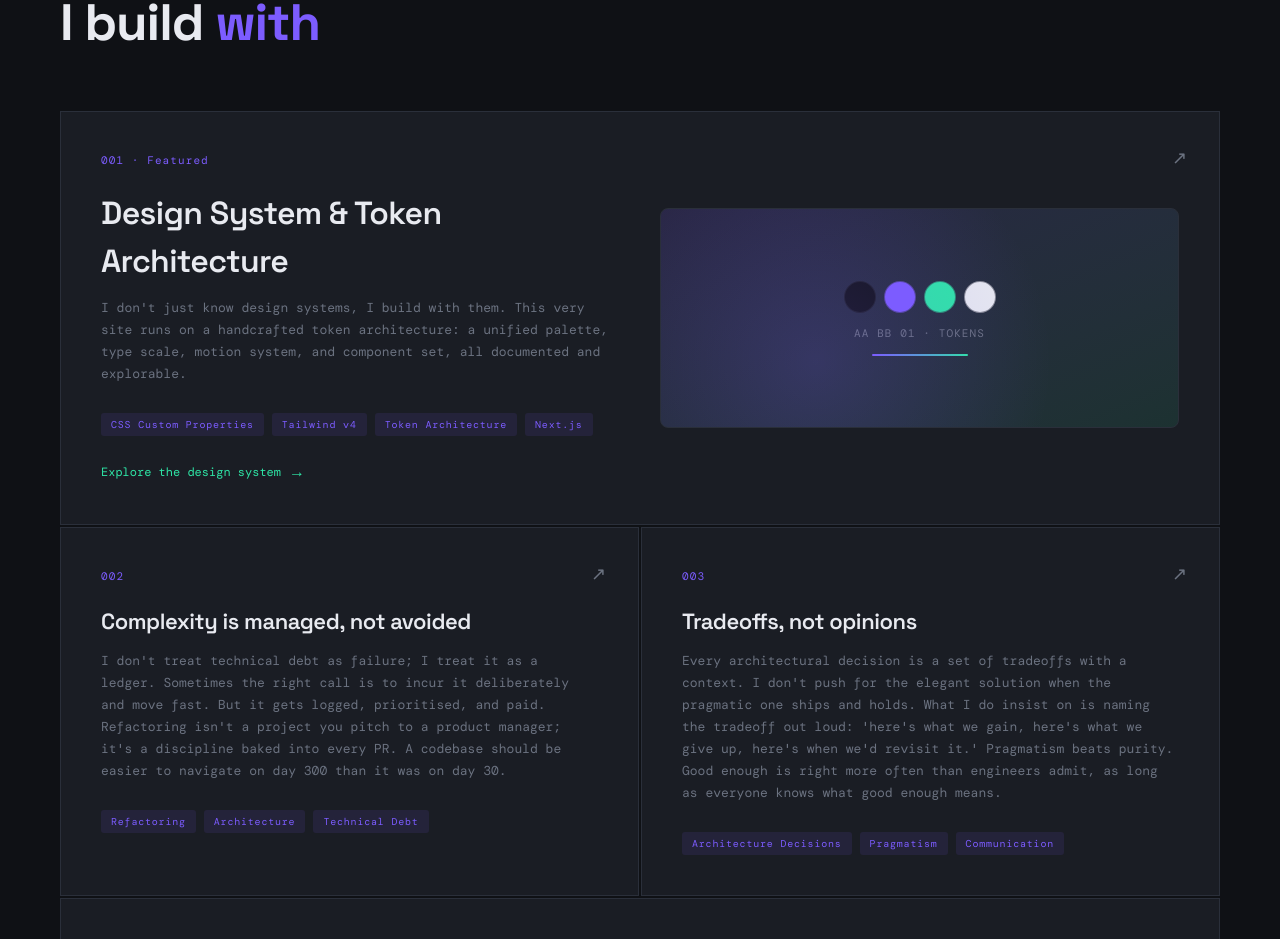
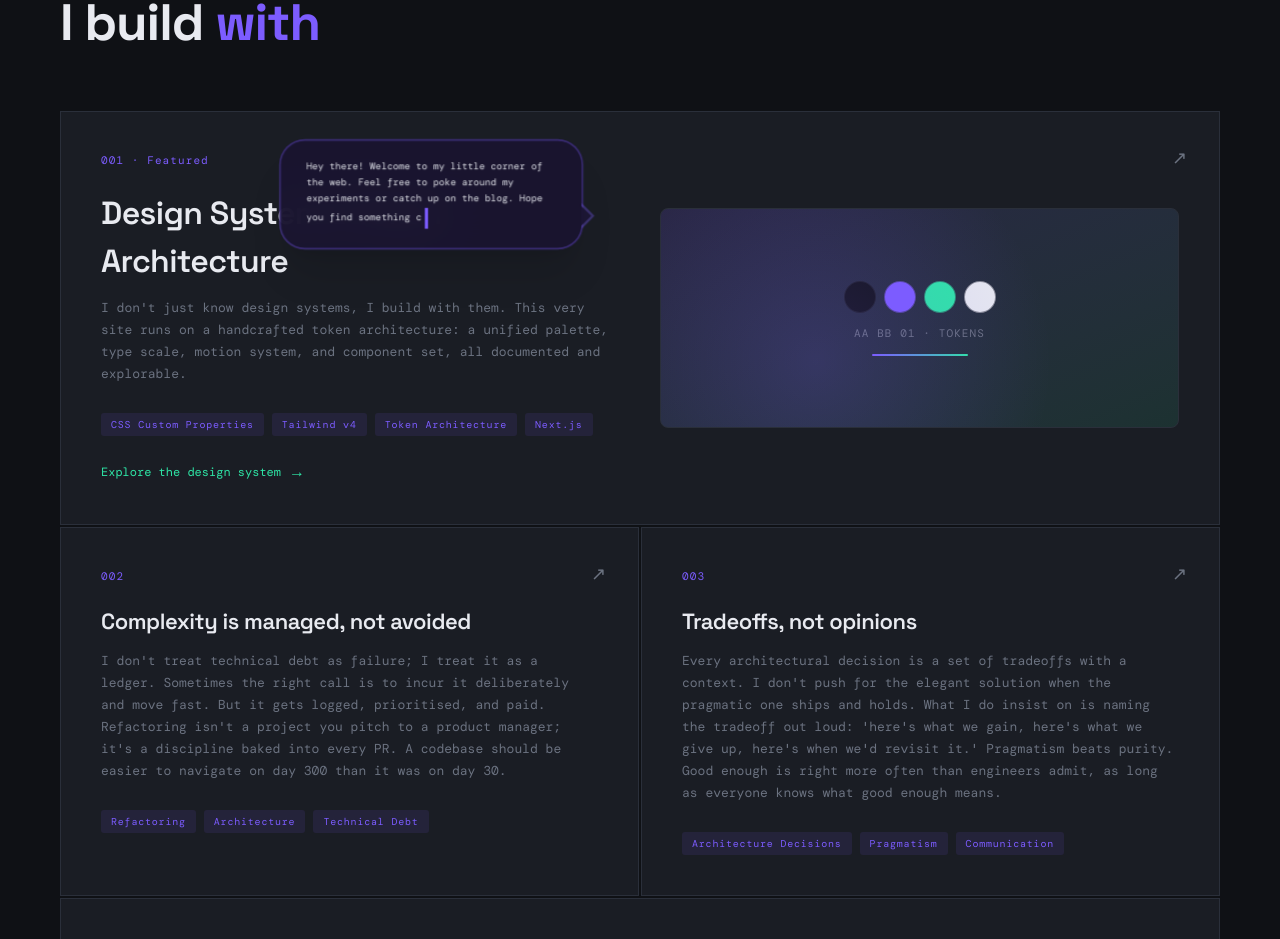
Before and after one commit to JPBelley/jeanphilippebelley-2026, a Next.js app: page / in a window 1280 px wide. Shown: the part 2440-3379 px from the top of the page. Built offline with nearby package versions, Linux system fonts and the light colour scheme; no server answers; a web font is replaced by a local one.

Commit message:
Bubble for head talking

```diff
--- /dev/null
+++ b/app/components/SpeechBubble.jsx
@@ -0,0 +1,101 @@
+'use client'
+
+import { useEffect, useState } from 'react'
+
+const MESSAGE = "Hey there! Welcome to my little corner of the web. Feel free to poke around my experiments or catch up on the blog. Hope you find something cool 👋"
+
+export default function SpeechBubble() {
+  const [displayed, setDisplayed]   = useState('')
+  const [visible,   setVisible]     = useState(true)
+  const [fading,    setFading]      = useState(false)
+
+  useEffect(() => {
+    let i = 0
+    // Small delay before starting to type
+    const startDelay = setTimeout(() => {
+      const interval = setInterval(() => {
+        i++
+        setDisplayed(MESSAGE.slice(0, i))
+        if (i >= MESSAGE.length) {
+          clearInterval(interval)
+          // Linger for 4s then fade out
+          setTimeout(() => {
+            setFading(true)
+            setTimeout(() => setVisible(false), 600)
+          }, 4000)
+        }
+      }, 38)
+      return () => clearInterval(interval)
+    }, 1200)
+
+    return () => clearTimeout(startDelay)
+  }, [])
+
+  if (!visible) return null
+
+  return (
+    <div
+      className="absolute pointer-events-none"
+      style={{
+        bottom: '44%',
+        right: '60%',
+        width: 190,
+        transition: 'opacity 0.6s ease',
+        opacity: fading ? 0 : 1,
+      }}
+    >
+      <div
+        className="relative rounded-2xl px-4 py-3 shadow-xl"
+        style={{
+          background: 'rgba(26, 21, 48, 0.95)',
+          border: '1px solid rgba(124,92,255,0.35)',
+          backdropFilter: 'blur(12px)',
+        }}
+      >
+        {/* Tail pointing right toward the head */}
+        <div
+          style={{
+            position: 'absolute',
+            right: -8,
+            bottom: 12,
+            width: 0,
+            height: 0,
+            borderTop: '8px solid transparent',
+            borderBottom: '8px solid transparent',
+            borderLeft: '8px solid rgba(124,92,255,0.35)',
+          }}
+        />
+        <div
+          style={{
+            position: 'absolute',
+            right: -6,
+            bottom: 13,
+            width: 0,
+            height: 0,
+            borderTop: '7px solid transparent',
+            borderBottom: '7px solid transparent',
+            borderLeft: '7px solid rgba(26,21,48,0.95)',
+          }}
+        />
+
+        <p className="font-mono text-[6px] leading-[1.65] text-foreground">
+          {displayed}
+          {displayed.length < MESSAGE.length && (
+            <span
+              className="inline-block w-[2px] h-[13px] bg-violet ml-[2px] align-middle"
+              style={{ animation: 'blink 0.7s step-end infinite' }}
+            />
+          )}
+        </p>
+
+      </div>
+
+      <style>{`
+        @keyframes blink {
+          0%, 100% { opacity: 1; }
+          50%       { opacity: 0; }
+        }
+      `}</style>
+    </div>
+  )
+}
--- a/app/page.jsx
+++ b/app/page.jsx
@@ -8,6 +8,8 @@ import Cursor from './components/Cursor'
 import Button from './components/Button'
 import Section from './components/Section'
 import dynamic from 'next/dynamic'
+
+import SpeechBubble from './components/SpeechBubble'
 
 const MemojiHead = dynamic(() => import('./components/MemojiHead'), {
   ssr: false,
@@ -73,12 +75,13 @@ export default function Home() {
       <Cursor />
       <Nav />
 
-      {/* Fixed memoji head — deferred until first mousemove */}
+      {/* Fixed memoji head + bubble — bubble is inside so it moves with the head */}
       <div
         ref={headContainerRef}
         className="fixed top-0 right-0 z-10"
         style={{ width: 580, height: 580, pointerEvents: 'none', transformOrigin: 'top right' }}
       >
+        <SpeechBubble />
         <MemojiHead size={2.8} className="w-full h-full" />
       </div>
 
```
